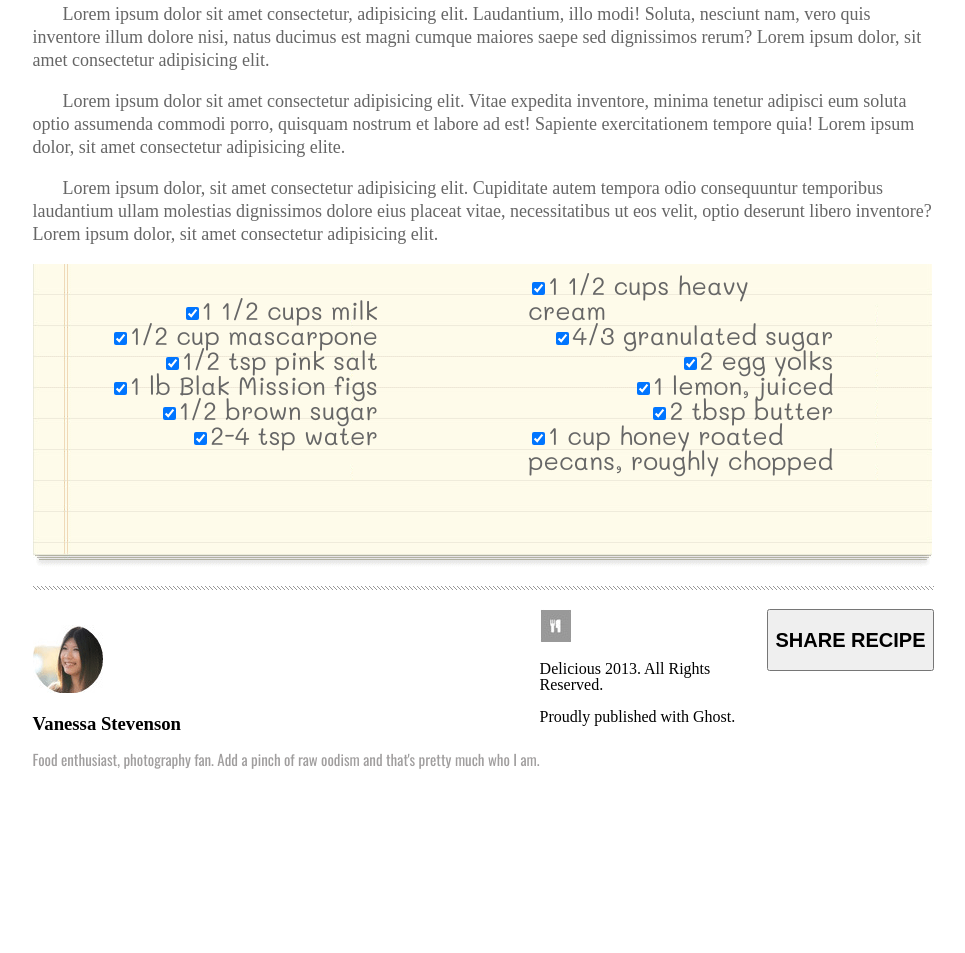
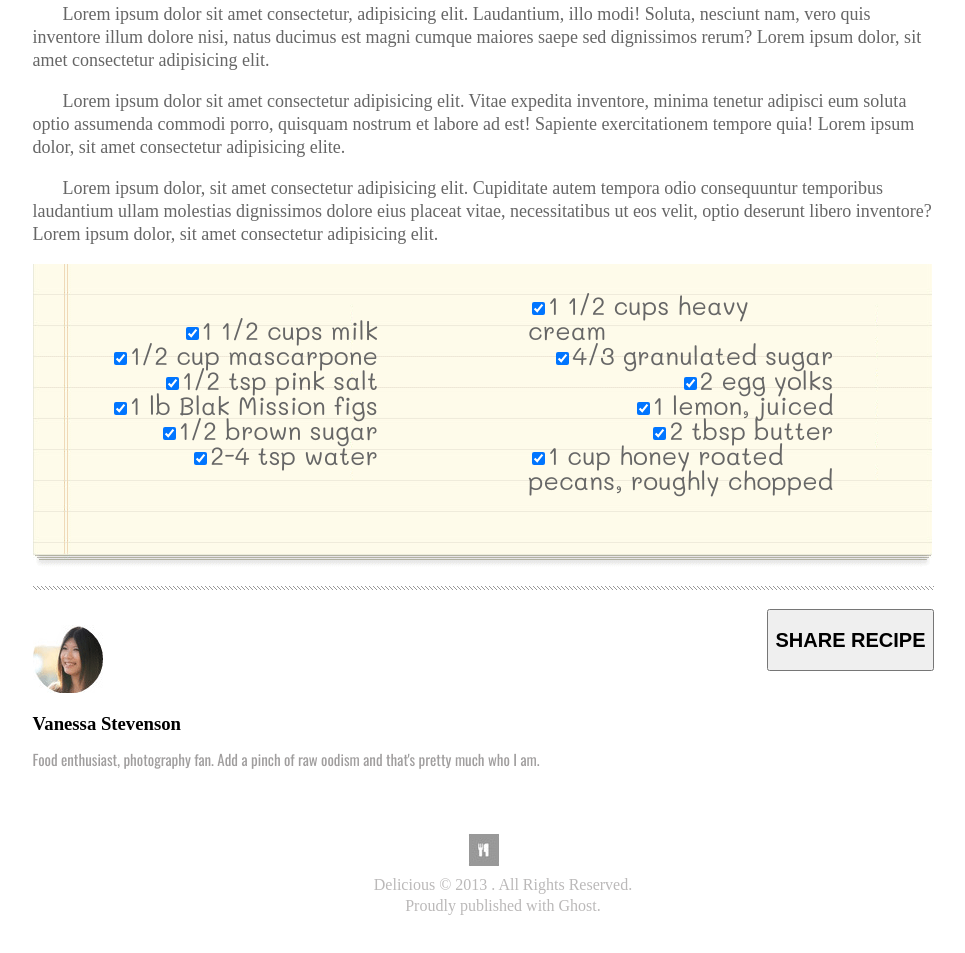
Before and after one commit to jManij/chocolate-pizza, a plain HTML site: page index.html in a window 1280 px wide. Shown: the part 899-1852 px from the top of the page, without its empty margins (157-1122 px from the left). Before the commit the page ends 1682 px from the top, so only its background shows below. Drawn offline with nearby package versions, Linux system fonts and the light colour scheme.

Commit message:
footer mostly done

```diff
--- a/index.html
+++ b/index.html
@@ -104,9 +104,11 @@
 
 
   <footer>
-    <img src="./img/small-logo.png" alt="">
+    <div>
+      <img src="./img/small-logo.png" alt="">
+    </div>
     <ul>
-      <li><p>Delicious 2013. All Rights Reserved.</p></li>
+      <li><p>Delicious &copy; 2013 . All Rights Reserved.</p></li>
       <li><p>Proudly published with Ghost.</p></li>
     </ul>
   </footer>
--- a/style.css
+++ b/style.css
@@ -130,8 +130,50 @@ article {
 .text-block {
   list-style-type: square;
   position: absolute;
-  bottom: 100px;
+  bottom: 80px;
   right: 100px;
   column-count: 2;
   column-gap: 110px;
 }
+
+footer {
+  padding: 50px;
+  margin-bottom: 50px;
+  clear: both;
+  position: relative;
+  height: 150px;
+  text-align: center;
+  vertical-align: center;
+  font-size: 16px;
+  line-height: 5px;
+  color: rgb(187, 185, 185);
+}
+
+footer > div {
+  display: block;
+  text-align: center;
+  overflow: hidden;
+  white-space: nowrap;
+}
+
+.footer > div > img > span {
+  position: relative;
+  display: inline-block;
+}
+
+.footer > div > img > span:before,
+.footer > div > img > span:after {
+  content: "";
+  position: absolute;
+  top: 50%;
+  width: 9999px;
+  height: 1px;
+}
+
+.footer > div > img > span:before {
+  right: 100%;
+}
+
+.footer > div > img > span:after {
+  left: 100%;
+}
```
